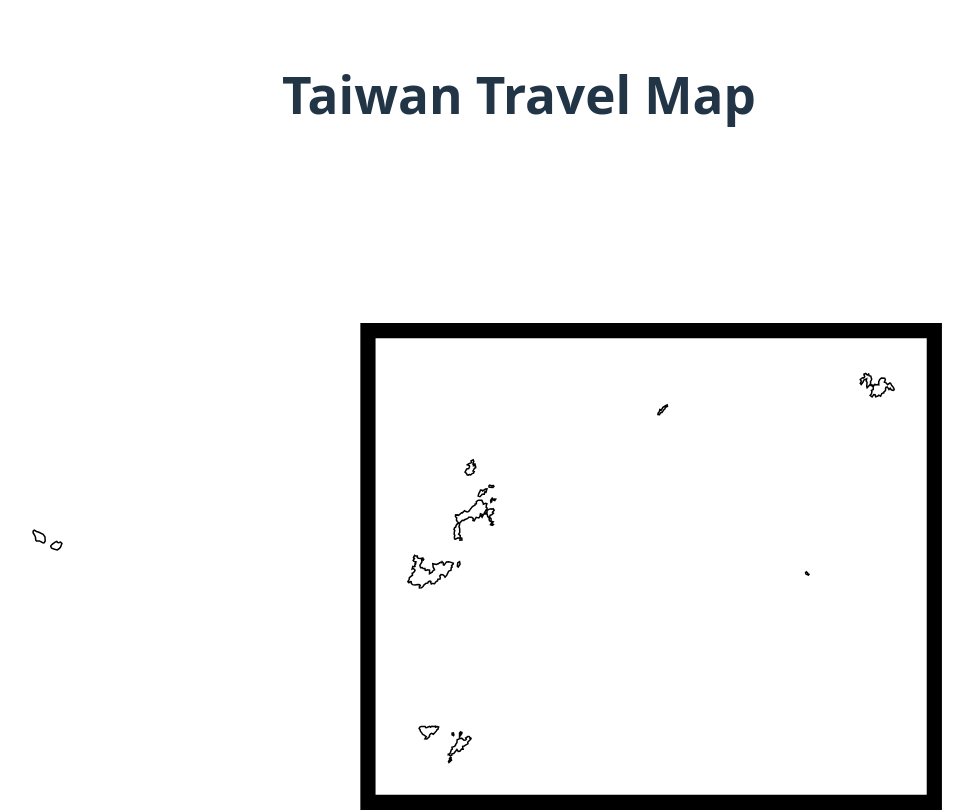
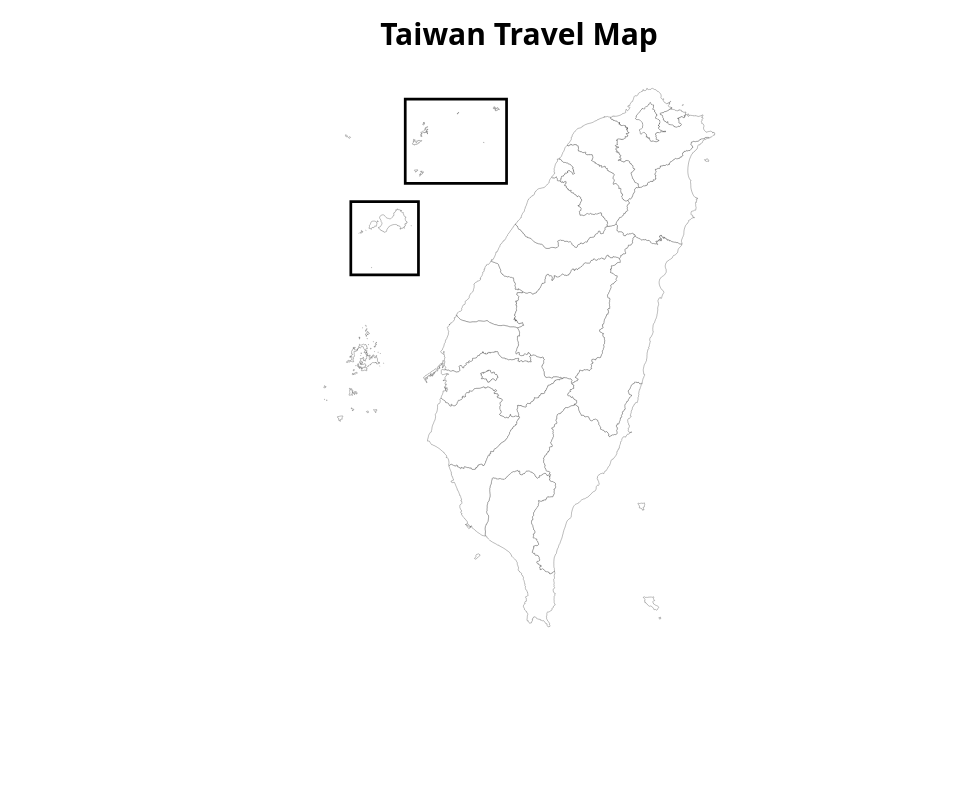
Before and after one commit to river1440/taiwan-level-trip-map, a Vue app: page / in a window 1280 px wide. Shown: the top 812 px of the page, without its empty margins (121-1094 px from the left). Built offline with nearby package versions, Linux system fonts and the light colour scheme.

Commit message:
feat: fix layout

```diff
--- a/package.json
+++ b/package.json
@@ -11,6 +11,7 @@
   "dependencies": {
     "@primeuix/styles": "^1.1.1",
     "@primeuix/themes": "^1.1.1",
+    "@tailwindcss/vite": "^4.1.8",
     "primeicons": "^7.0.0",
     "primevue": "^4.3.4",
     "vue": "^3.5.13"
--- a/src/App.vue
+++ b/src/App.vue
@@ -4,7 +4,7 @@ import TaiwanMap from './components/TaiwanMap.vue'
 
 <template>
   <main class="p-4">
-    <h1 class="text-2xl font-bold text-center mb-4">Taiwan Travel Map</h1>
+    <h1 class="text-3xl font-bold text-center mb-4">Taiwan Travel Map</h1>
     <TaiwanMap />
   </main>
 </template>
--- a/src/components/TaiwanMap.vue
+++ b/src/components/TaiwanMap.vue
@@ -1,14 +1,7 @@
 <template>
-  <div class="relative">
-    <!-- <div ref="svgContainer" class="w-24 h-24"></div> -->
-  <svg
-    ref="svgContainer"
-    viewBox="0 0 800 1000"
-    preserveAspectRatio="xMidYMid meet"
-    class="w-full h-full"
-    xmlns="http://www.w3.org/2000/svg"
-  >
-  </svg>
+  <div class="flex justify-start align-top" >
+    <div ref="svgContainer" class="w-full h-[70vh] overflow-visible"></div>
+  </div>
   <div
     v-if="showPopover"
     class="popover"
@@ -20,10 +13,9 @@
     />
     </div>
 
-    <div class="mt-4 p-4 bg-white shadow rounded">
+    <!-- <div class="mt-4 p-4 bg-white shadow rounded">
       <h2 class="text-lg font-bold">總分：{{ totalScore }}</h2>
-    </div>
-  </div>
+    </div> -->
 </template>
 
 <script setup lang="ts">
@@ -93,6 +85,24 @@ onMounted(async () => {
       el.addEventListener('click', onRegionClick)
 
     })
+  }
+
+  // Adjust the size
+  const svg = svgContainer.value.querySelector('svg')
+  if (svg) {
+    svg.removeAttribute('width')
+    svg.removeAttribute('height')
+    svg.setAttribute('width', '100%')
+    svg.setAttribute('height', '100%')
+    svg.setAttribute('preserveAspectRatio', 'xMidYMid meet')
+
+    const padding_rate = 1.04
+
+    // Optional: ensure it has viewBox to scale properly
+    if (!svg.hasAttribute('viewBox')) {
+      const bbox = svg.getBBox()
+      svg.setAttribute('viewBox', `0 0 ${bbox.width} ${(bbox.height) * padding_rate}`)
+    }
   }
 })
 
--- a/src/style.css
+++ b/src/style.css
@@ -1,3 +1,9 @@
+@import "tailwindcss";
+:root {
+  font-family: system-ui, Helvetica, Arial, sans-serif;
+  line-height: 1.5;
+}
+/*
 :root {
   font-family: system-ui, Avenir, Helvetica, Arial, sans-serif;
   line-height: 1.5;
@@ -76,4 +82,4 @@ button:focus-visible {
   button {
     background-color: #f9f9f9;
   }
-}
+} */
--- a/vite.config.js
+++ b/vite.config.js
@@ -1,7 +1,12 @@
 import { defineConfig } from 'vite'
+import tailwindcss from '@tailwindcss/vite'
+
 import vue from '@vitejs/plugin-vue'
 
 // https://vite.dev/config/
 export default defineConfig({
-  plugins: [vue()],
+  plugins: [
+    vue(),
+  tailwindcss(),
+],
 })
```
Also changed, not shown: 1 other file (tests, documents, lock files or other folders).
